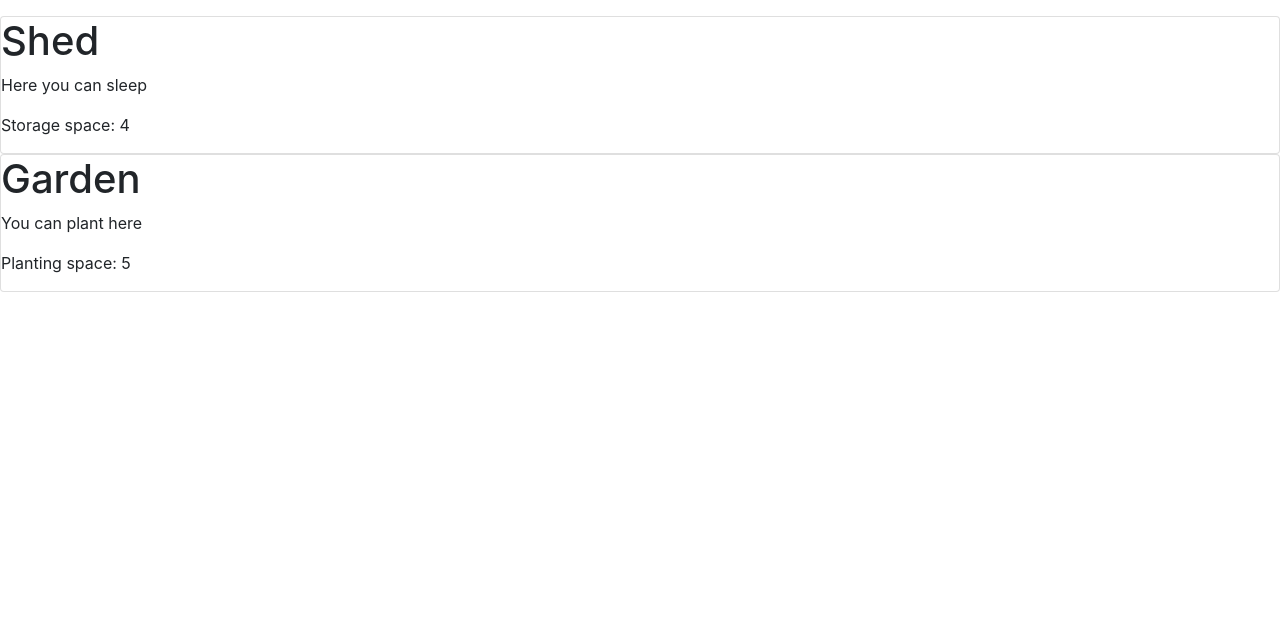
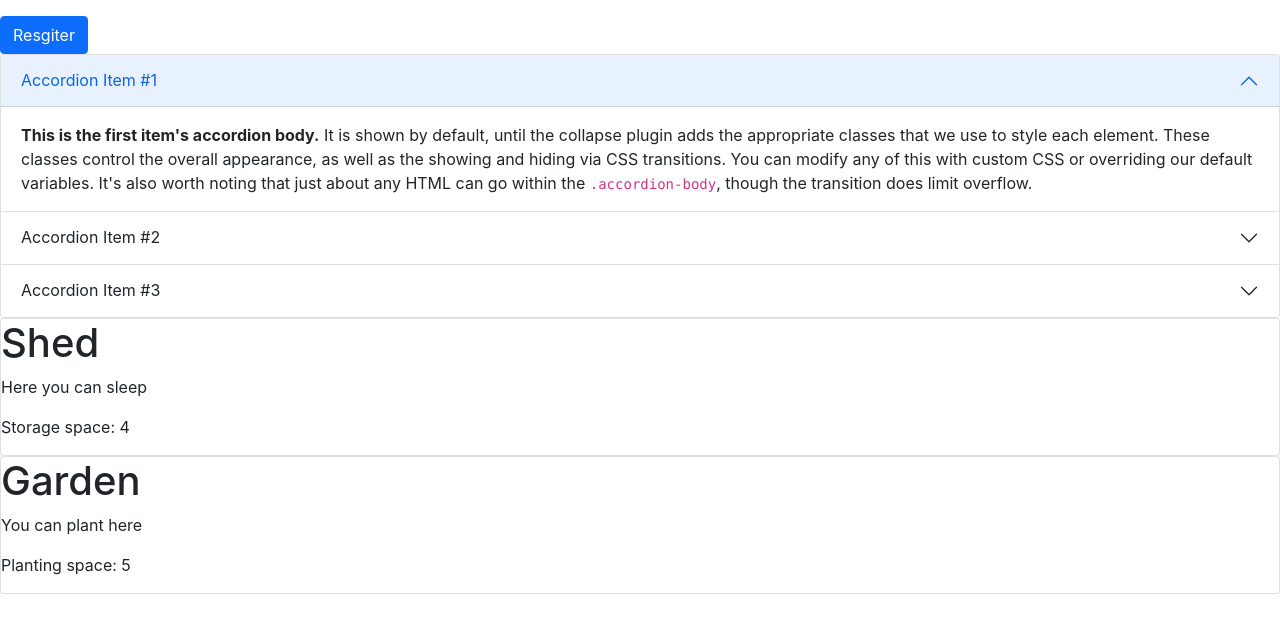
Before and after one commit to istvnemeth1/Lumber-Yard, a React (Create React App) app in the folder client/: page / in a window 1280 px wide. Shown: the top 632 px of the page. Built offline with nearby package versions, Linux system fonts and the light colour scheme.

Commit message:
added signup html for this amazing game

```diff
--- a/client/public/index.html
+++ b/client/public/index.html
@@ -39,5 +39,8 @@
       To begin the development, run `npm start` or `yarn start`.
       To create a production bundle, use `npm run build` or `yarn build`.
     -->
+    <script src="https://cdn.jsdelivr.net/npm/bootstrap@5.0.2/dist/js/bootstrap.bundle.min.js" integrity="sha384-MrcW6ZMFYlzcLA8Nl+NtUVF0sA7MsXsP1UyJoMp4YLEuNSfAP+JcXn/tWtIaxVXM" crossorigin="anonymous"></script>
+    <script src="https://cdn.jsdelivr.net/npm/@popperjs/core@2.9.2/dist/umd/popper.min.js" integrity="sha384-IQsoLXl5PILFhosVNubq5LC7Qb9DXgDA9i+tQ8Zj3iwWAwPtgFTxbJ8NT4GN1R8p" crossorigin="anonymous"></script>
+<script src="https://cdn.jsdelivr.net/npm/bootstrap@5.0.2/dist/js/bootstrap.min.js" integrity="sha384-cVKIPhGWiC2Al4u+LWgxfKTRIcfu0JTxR+EQDz/bgldoEyl4H0zUF0QKbrJ0EcQF" crossorigin="anonymous"></script>
   </body>
 </html>
--- a/client/src/components/Menu/Home.js
+++ b/client/src/components/Menu/Home.js
@@ -10,7 +10,80 @@ const Home = () => {
     return (
         <>
         <Navbar />
+
         <div className="main">
+        <button className="btn btn-primary ml-5" type="button" data-bs-toggle="offcanvas" data-bs-target="#offcanvasRight" aria-controls="offcanvasRight">Resgiter</button>
+
+        <div class="offcanvas offcanvas-end" tabindex="-1" id="offcanvasRight" aria-labelledby="offcanvasRightLabel">
+        <div class="offcanvas-header">
+            <h5 id="offcanvasRightLabel">Start your amazing wood journey</h5><br></br>
+
+            <button type="button" class="btn-close text-reset" data-bs-dismiss="offcanvas" aria-label="Close"></button>
+        </div>
+        <div class="offcanvas-body">
+           <h4>Legkiralyabb jatek <b>FU.K</b></h4>
+           <hr></hr>
+           <form>
+  <div class="mb-3">
+    <label for="exampleInputEmail1" class="form-label">Email address</label>
+    <input type="email" class="form-control" id="exampleInputEmail1" aria-describedby="emailHelp" />
+    <div id="emailHelp" class="form-text">We'll never share your email with anyone else.</div>
+  </div>
+  <div class="mb-3">
+    <label for="exampleInputPassword1" class="form-label">Password</label>
+    <input type="password" class="form-control" id="exampleInputPassword1" />
+  </div>
+  <div class="mb-3 form-check">
+    <input type="checkbox" class="form-check-input" id="exampleCheck1" />
+    <label class="form-check-label" for="exampleCheck1">Check me out</label>
+  </div>
+  <button type="submit" class="btn btn-primary">Fu.k gyujtese</button>
+</form>
+        </div>
+        </div>
+
+
+            <div class="accordion" id="accordionExample">
+                <div class="accordion-item">
+                    <h2 class="accordion-header" id="headingOne">
+                    <button class="accordion-button" type="button" data-bs-toggle="collapse" data-bs-target="#collapseOne" aria-expanded="true" aria-controls="collapseOne">
+                        Accordion Item #1
+                    </button>
+                    </h2>
+                    <div id="collapseOne" class="accordion-collapse collapse show" aria-labelledby="headingOne" data-bs-parent="#accordionExample">
+                    <div class="accordion-body">
+                        <strong>This is the first item's accordion body.</strong> It is shown by default, until the collapse plugin adds the appropriate classes that we use to style each element. These classes control the overall appearance, as well as the showing and hiding via CSS transitions. You can modify any of this with custom CSS or overriding our default variables. It's also worth noting that just about any HTML can go within the <code>.accordion-body</code>, though the transition does limit overflow.
+                    </div>
+                    </div>
+                </div>
+                <div class="accordion-item">
+                    <h2 class="accordion-header" id="headingTwo">
+                    <button class="accordion-button collapsed" type="button" data-bs-toggle="collapse" data-bs-target="#collapseTwo" aria-expanded="false" aria-controls="collapseTwo">
+                        Accordion Item #2
+                    </button>
+                    </h2>
+                    <div id="collapseTwo" class="accordion-collapse collapse" aria-labelledby="headingTwo" data-bs-parent="#accordionExample">
+                    <div class="accordion-body">
+                        <strong>This is the second item's accordion body.</strong> It is hidden by default, until the collapse plugin adds the appropriate classes that we use to style each element. These classes control the overall appearance, as well as the showing and hiding via CSS transitions. You can modify any of this with custom CSS or overriding our default variables. It's also worth noting that just about any HTML can go within the <code>.accordion-body</code>, though the transition does limit overflow.
+                    </div>
+                    </div>
+                </div>
+                <div class="accordion-item">
+                    <h2 class="accordion-header" id="headingThree">
+                    <button class="accordion-button collapsed" type="button" data-bs-toggle="collapse" data-bs-target="#collapseThree" aria-expanded="false" aria-controls="collapseThree">
+                        Accordion Item #3
+                    </button>
+                    </h2>
+                    <div id="collapseThree" class="accordion-collapse collapse" aria-labelledby="headingThree" data-bs-parent="#accordionExample">
+                    <div class="accordion-body">
+                        <strong>This is the third item's accordion body.</strong> It is hidden by default, until the collapse plugin adds the appropriate classes that we use to style each element. These classes control the overall appearance, as well as the showing and hiding via CSS transitions. You can modify any of this with custom CSS or overriding our default variables. It's also worth noting that just about any HTML can go within the <code>.accordion-body</code>, though the transition does limit overflow.
+                    </div>
+                    </div>
+                </div>
+            </div>
+
+
+
             <div id="house" className="card">
                 {windowWide}
                 <div className="description">
```
